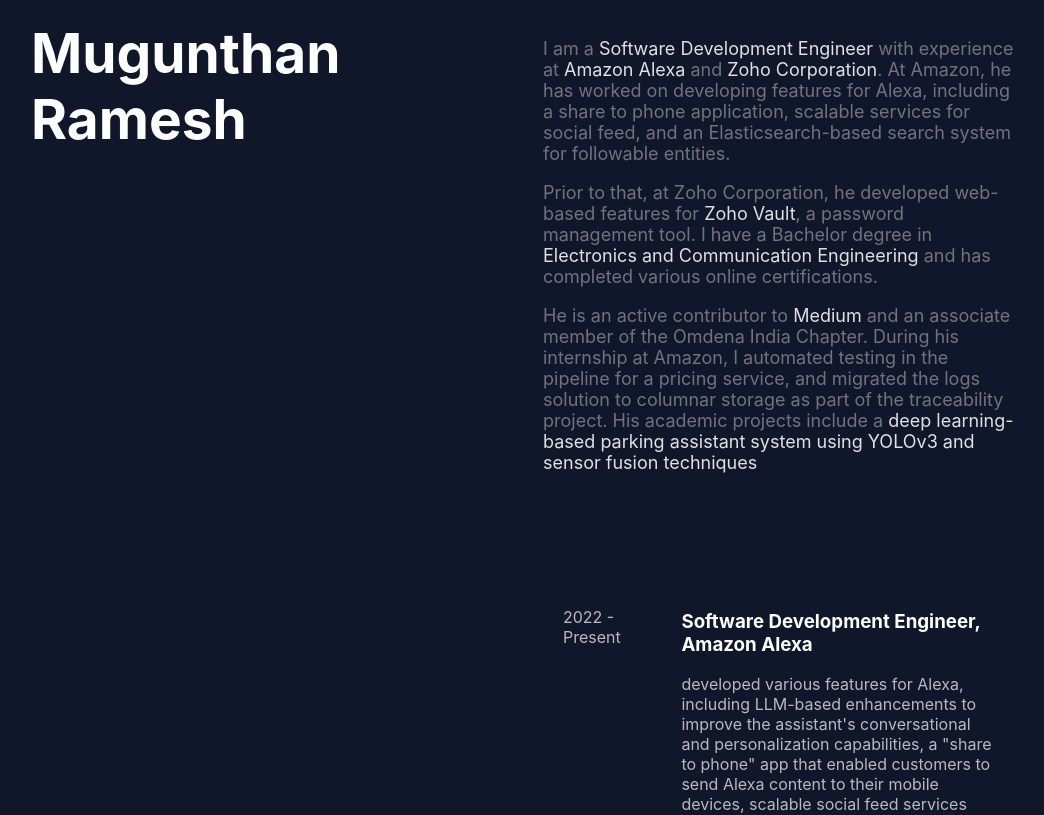
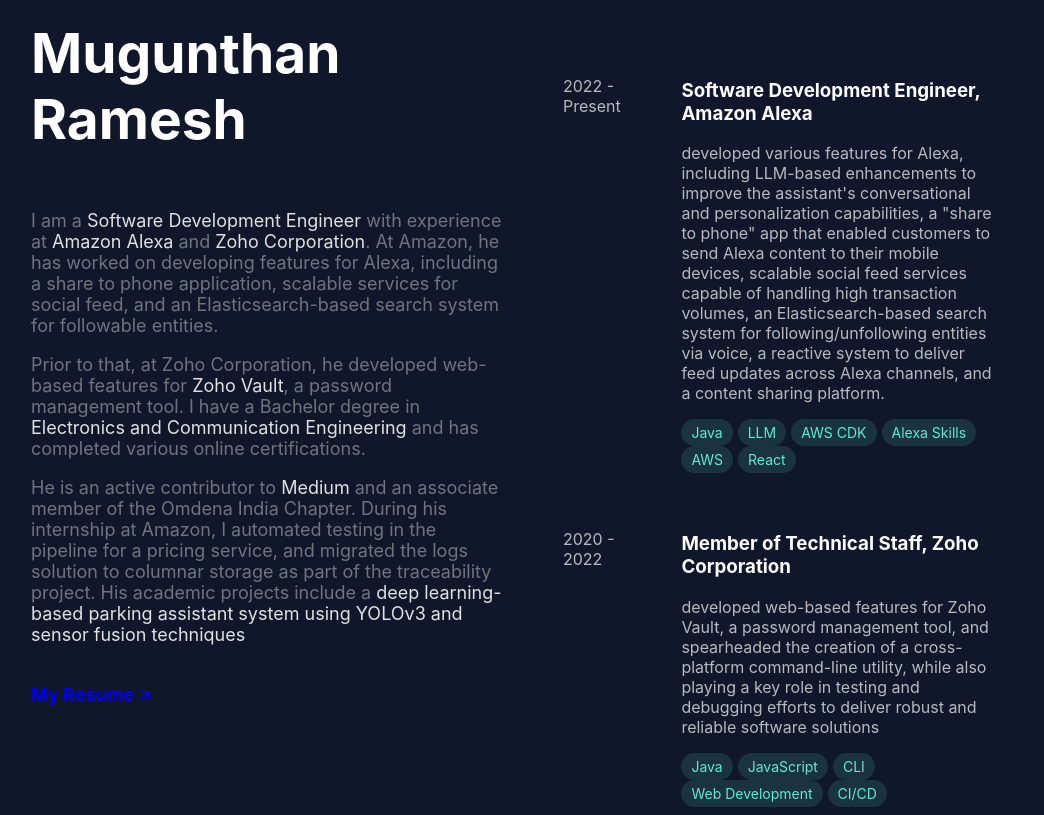
Before and after one commit to mugunthanramesh/mugunthanramesh.github.io, a React (Create React App) app: page / in a window 1280 px wide. Shown: the top 815 px of the page, without its empty margins (117-1161 px from the left). Built offline with nearby package versions, Linux system fonts and the light colour scheme.

Commit message:
slightly modifying the view and adding resume

```diff
--- a/public/index.html
+++ b/public/index.html
@@ -2,7 +2,7 @@
 <html lang="en">
   <head>
     <meta charset="utf-8" />
-    <link rel="icon" href="%PUBLIC_URL%/favicon.ico" />
+    <link rel="icon" href="%PUBLIC_URL%/letter-m.png" />
     <meta name="viewport" content="width=device-width, initial-scale=1" />
     <meta name="theme-color" content="#000000" />
     <meta
--- a/src/App.js
+++ b/src/App.js
@@ -11,12 +11,11 @@
                 <Container>
                     <LeftContainer>
                         <NameHeader>Mugunthan Ramesh</NameHeader>
+                        <br/>
+                        <br/>
+                        <Intro/>
                     </LeftContainer>
                     <RightContainer>
-                        <Intro/>
-                        <br/>
-                        <br/>
-                        <br/>
                         <br/>
                         <Experience/>
                     </RightContainer>
--- a/src/components/personal/intro/intro.js
+++ b/src/components/personal/intro/intro.js
@@ -4,34 +4,62 @@
 export function Intro() {
     return (
         <IntroContainer>
-            <section id="introduction">
+            <section id="introduction" className="intro">
                 <p>I am a <span>Software Development Engineer</span> with experience at <a href="https://alexa.com/">Amazon Alexa</a> and <a href="https://www.zoho.com/">Zoho Corporation</a>. At Amazon, he has worked on developing features for Alexa, including a share to phone application, scalable services for social feed, and an Elasticsearch-based search system for followable entities.</p>
                 <p>Prior to that, at Zoho Corporation, he developed web-based features for <a href="https://www.zoho.com/vault/">Zoho Vault</a>, a password management tool. I have a Bachelor degree in <span>Electronics and Communication Engineering</span> and has completed various online certifications.</p>
                 <p>He is an active contributor to <a href="https://medium.com/@mugunthanramesh">Medium</a> and an associate member of the Omdena India Chapter. During his internship at Amazon, I automated testing in the pipeline for a pricing service, and migrated the logs solution to columnar storage as part of the traceability project. His academic projects include a <a href="https://github.com/mugunthanramesh/ADAS">deep learning-based parking assistant system using YOLOv3 and sensor fusion techniques</a></p>
             </section>
+            <br/>
+            <ResumeLink>
+                <a href="../../../resource/Mugunthan R.pdf">My Resume <span className="link-arrow">↗</span></a>
+            </ResumeLink>
         </IntroContainer>
-)
-    ;
+    );
 }
 
 const IntroContainer = styled.div`
     color: rgba(225, 225, 225, 1);
     font-size: 18px;
 
-    p {
+    .intro p {
         color: rgba(255, 255, 255, 0.4);
     }
 
-    span {
+    .intro span {
         color: rgba(225, 225, 225, 1);
     }
 
-    a {
+    .intro a {
         color: rgba(225, 225, 225, 1);
         text-decoration: none;
     }
 
+    .intro a:hover {
+        color: #61dafb;
+    }
+`;
+
+const ResumeLink = styled.a`
+    color: rgba(225, 225, 225, 1);
+    font-size: 18px;
+    font-weight: bold;
+
     a:hover {
         color: #61dafb;
     }
+
+    a {
+        text-decoration: none;
+    }
+
+    a .link-arrow {
+        display: inline-block;
+        transition: transform 0.3s ease;
+    }
+
+    a:hover .link-arrow {
+        transform: translateY(-5px);
+        color: #61dafb;
+    }
+
 `;
```
Also changed, not shown: 1 other file (tests, documents, lock files or other folders).
